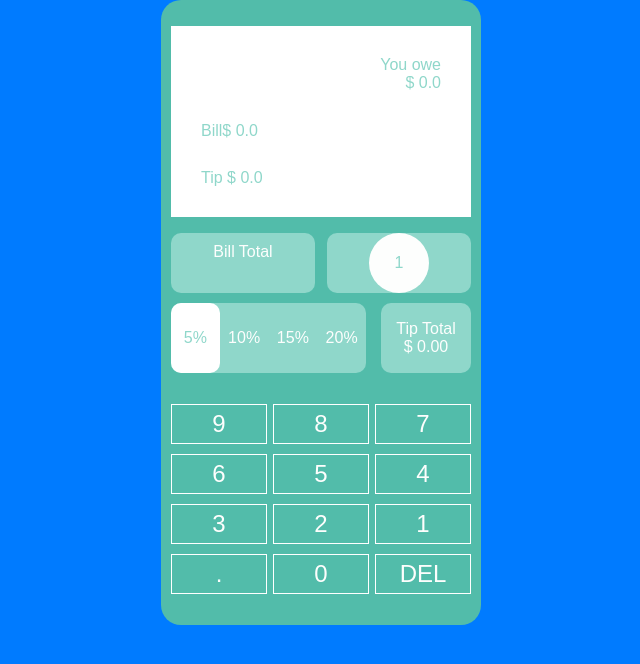
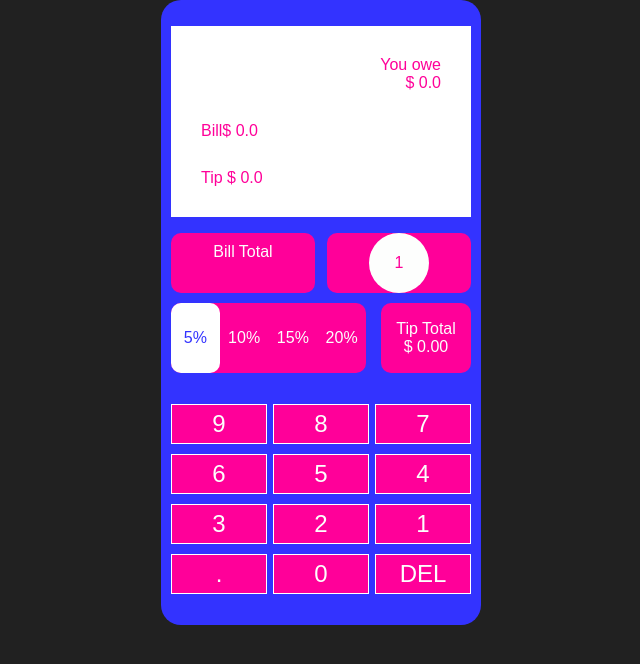
Before and after one commit to RupiR/billCalculator, a React (Create React App) app: page / in a window 1280 px wide. Shown: the top 664 px of the page, without its empty margins (319-959 px from the left). Built offline with nearby package versions, Linux system fonts and the light colour scheme.

Commit message:
changed some colors in css

```diff
--- a/src/App.css
+++ b/src/App.css
@@ -9,7 +9,7 @@
 }
 
 .App-header {
-  background-color: #282c34;
+  background-color: #212121;
   min-height: 100vh;
   display: flex;
   flex-direction: column;
@@ -35,14 +35,14 @@
 body {
 	margin: 0;
 	padding: 0;
-	background-color: #007bff ;
+	background-color: #212121 ;
 	font-family: 'Raleway', sans-serif;
 }
 
 #root {
 	width: 300px;
 	margin: 0 auto;
-	background-color: #52BCAA;
+	background-color: #3333ff;
 	border-radius: 20px;
 	padding: 10px;
 }
@@ -71,7 +71,7 @@ ul {
 .results {
 	background-color: #fff;
 	width: 80%;
-	color: #8FD7CA;
+	color: #ff0099;
 	height: 191px;
 	justify-content: space-evenly;
 	padding-left: 30px;
@@ -81,7 +81,6 @@ ul {
 .cost-pp {
 	width: 100%;
 	text-align: right;
-	display:
 }
 
 
@@ -92,7 +91,7 @@ ul {
 .tip-total {
 	width: 48%;
 	color: #FDFEFD;
-	background-color: #8FD7CA;
+	background-color: #ff0099;
 	border-radius: 10px;
 	margin-bottom: 10px;
 }
@@ -105,7 +104,7 @@ ul {
 }
 
 .bill-total input {
-	background-color: #8FD7CA;
+	background-color: #ff0099;
 	color: #FDFEFD;
 	border:none;
 	width: 60%;
@@ -129,7 +128,7 @@ ul {
 
 .guest-count div:nth-child(2) {
 	background-color: #FDFEFD;
-	color: #8FD7CA;
+	color: #ff0099;
 	height: 60px;
 	width: 60px;
 	border-radius: 60px;
@@ -140,7 +139,7 @@ ul {
 
 .selected-tipPerc {
 	background-color: #fff;
-	color: #8FD7CA;
+	color: #3333ff;
 }
 
 .tip-percent {
@@ -184,7 +183,7 @@ ul {
 .keypad li button {
 	width: 100%;
 	height: 40px;
-	background-color: #52BCAA;
+	background-color: #ff0099;
 	color: #FDFEFD;
 	border: 1px solid #fff;
 	cursor: pointer;
```
